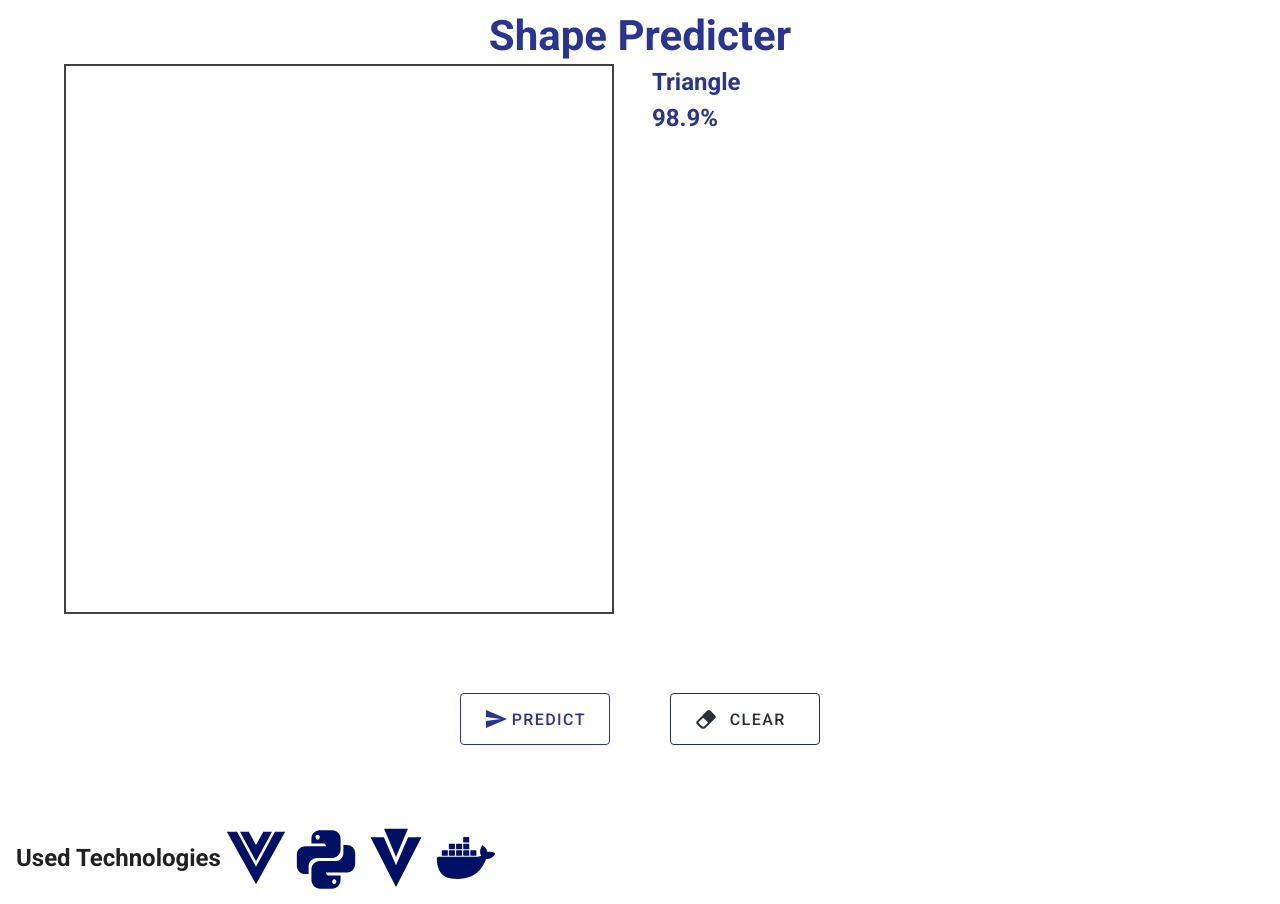
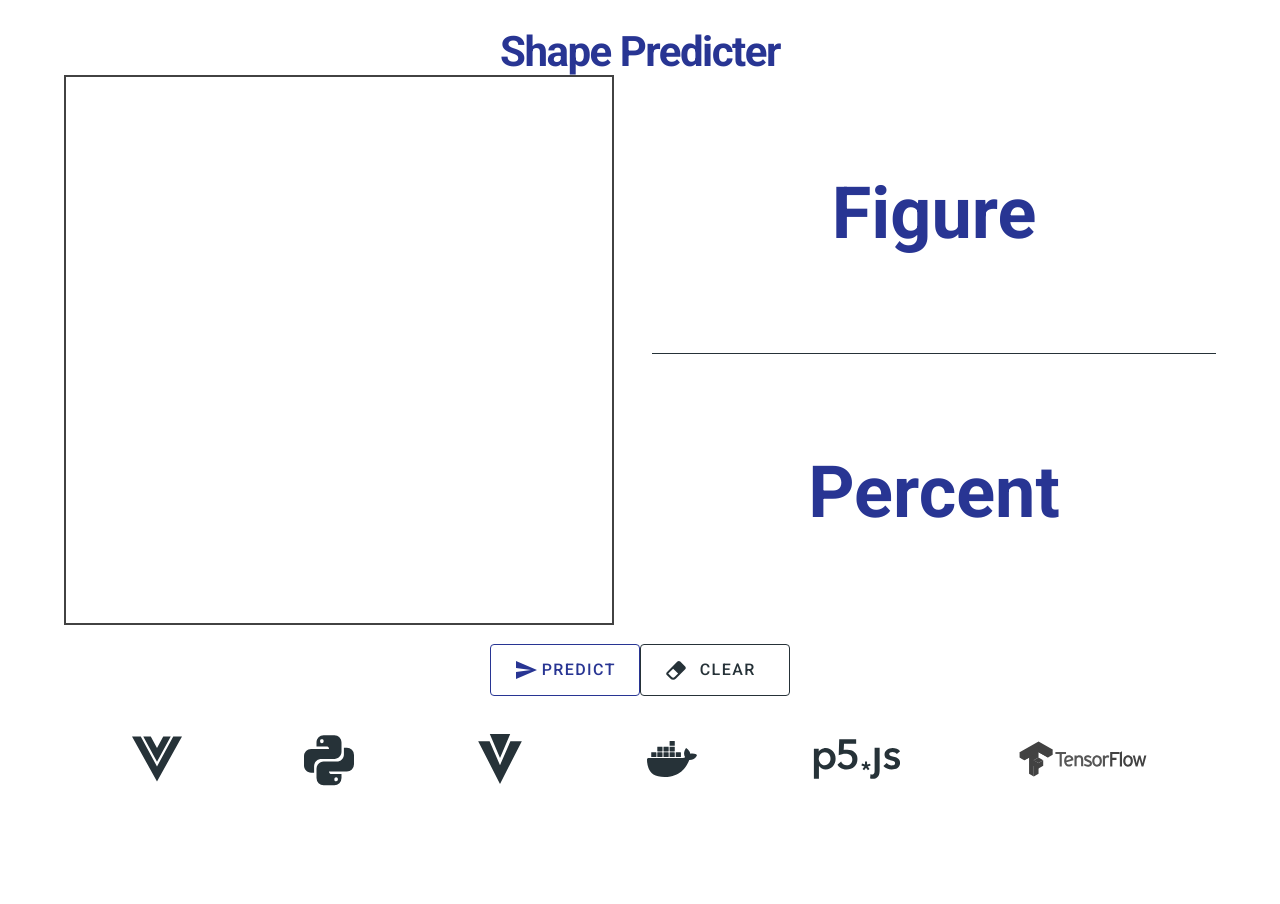
Before and after one commit to DTreshy/shape-predicter, a Vue app: page / in a window 1280 px wide. After the commit the page ends 800 px from the top, so only its background shows below. Built offline with nearby package versions, Linux system fonts and the light colour scheme.

Commit message:
added p5 and tensorflow icons reworked response appearance

```diff
--- a/src/App.vue
+++ b/src/App.vue
@@ -1,7 +1,7 @@
 <template>
   <v-app>
     <v-app-bar color="white" class="v-app-bar--hide-shadow">
-      <div class="ma-auto">
+      <div class="ma-auto text-h1">
         <h1 class="primarycolor"> Shape Predicter </h1>
       </div>
     </v-app-bar>
@@ -10,12 +10,13 @@
             <v-col>
               <Canvas/>
             </v-col>
-            <v-col class="flex-column align">
-              <v-row class="primarycolor ma-auto">
-                <h2 class="automargin"> {{ prediction }} </h2>
+            <v-col class="flex-column d-flex text-h3">
+              <v-row class="primarycolor">
+                <h2 class="ma-auto "> {{ prediction }} </h2>
               </v-row>
-              <v-row class="primarycolor ma-auto">
-                <h2 class="automargin"> {{ probability }} </h2>
+              <v-divider class="secondary"> vertical </v-divider>
+              <v-row class="primarycolor ">
+                <h2 class="ma-auto"> {{ probability }} </h2>
               </v-row>
             </v-col>
         </v-row>
@@ -25,11 +26,19 @@
       </v-container>
     </v-main>
     <v-footer color="white">
-      <h2> Used Technologies </h2>
-      <v-icon color="dark" :size='iconSize'> {{ svgVue }} </v-icon>
-      <v-icon color="dark" :size='iconSize'> {{ svgPython }} </v-icon>
-      <v-icon color="dark" :size='iconSize'> {{ svgVuetify }} </v-icon>
-      <v-icon color="dark" :size='iconSize'> {{ svgDocker }} </v-icon>
+      <v-spacer/>
+      <v-icon color="secondary" size=60> {{ svgVue }} </v-icon>
+      <v-spacer/>
+      <v-icon color="secondary" size=60> {{ svgPython }} </v-icon>
+      <v-spacer/>
+      <v-icon color="secondary" size=60> {{ svgVuetify }} </v-icon>
+      <v-spacer/>
+      <v-icon color="secondary" size=60> {{ svgDocker }} </v-icon>
+      <v-spacer/>
+      <img src="@/assets/p5js.svg" height='40' alt="p5.js logo">
+      <v-spacer/>
+      <img src="@/assets/tensorflow.svg" height='70' alt="Tensorflow logo">
+      <v-spacer/>
     </v-footer>
   </v-app>
 </template>
@@ -53,8 +62,7 @@ export default {
     svgVue: mdiVuejs,
     svgPython: mdiLanguagePython,
     svgVuetify: mdiVuetify,
-    svgDocker: mdiDocker,
-    iconSize: 70
+    svgDocker: mdiDocker
   }),
   computed: {
     probability () {
@@ -80,7 +88,4 @@ export default {
   .primarycolor{
     color: #283593;
   }
-  .button{
-    margin: 60px 30px 60px 30px
-  }
 </style>
--- a/src/components/PredictButton.vue
+++ b/src/components/PredictButton.vue
@@ -36,7 +36,7 @@
                 const image = this.dataURLtoFile(imageUrl, 'image.jpg')
                 const data = new FormData()
                 data.append('image', image, image.name)
-                const response = await this.$axios.post('http://127.0.0.1:5000', data, {
+                const response = await this.$axios.post('https://predicter.dsprojects.pl', data, {
                     headers: {
                         'Content-Type': 'multipart/form-data'
                     },
@@ -44,7 +44,7 @@
                 console.log(response)
                 this.$store.commit('setResponse', {
                     prediction: response['data']['prediction'],
-                    probability: response['data']['probability'] + '%'
+                    probability: response['data']['propability'] + '%'
                 })
                 console.log(this.$store.getters.getPrediction)
                 console.log(this.$store.getters.getProbability)
--- a/src/store/index.js
+++ b/src/store/index.js
@@ -5,8 +5,8 @@ Vue.use(Vuex)
 
 export default new Vuex.Store({
   state: {
-    prediction: 'Triangle',
-    probability: '98.9%',
+    prediction: 'Figure',
+    probability: 'Percent',
   },
   mutations: {
     setResponse(state, payload) {
@@ -14,8 +14,8 @@ export default new Vuex.Store({
       state.probability = payload.probability
     },
     clearResponse(state) {
-      state.prediction = ''
-      state.probability = ''
+      state.prediction = 'Figure'
+      state.probability = 'Percent'
     }
   },
   actions: {},
```
Also changed, not shown: src/assets/p5js.svg, src/assets/tensorflow.svg (added).
